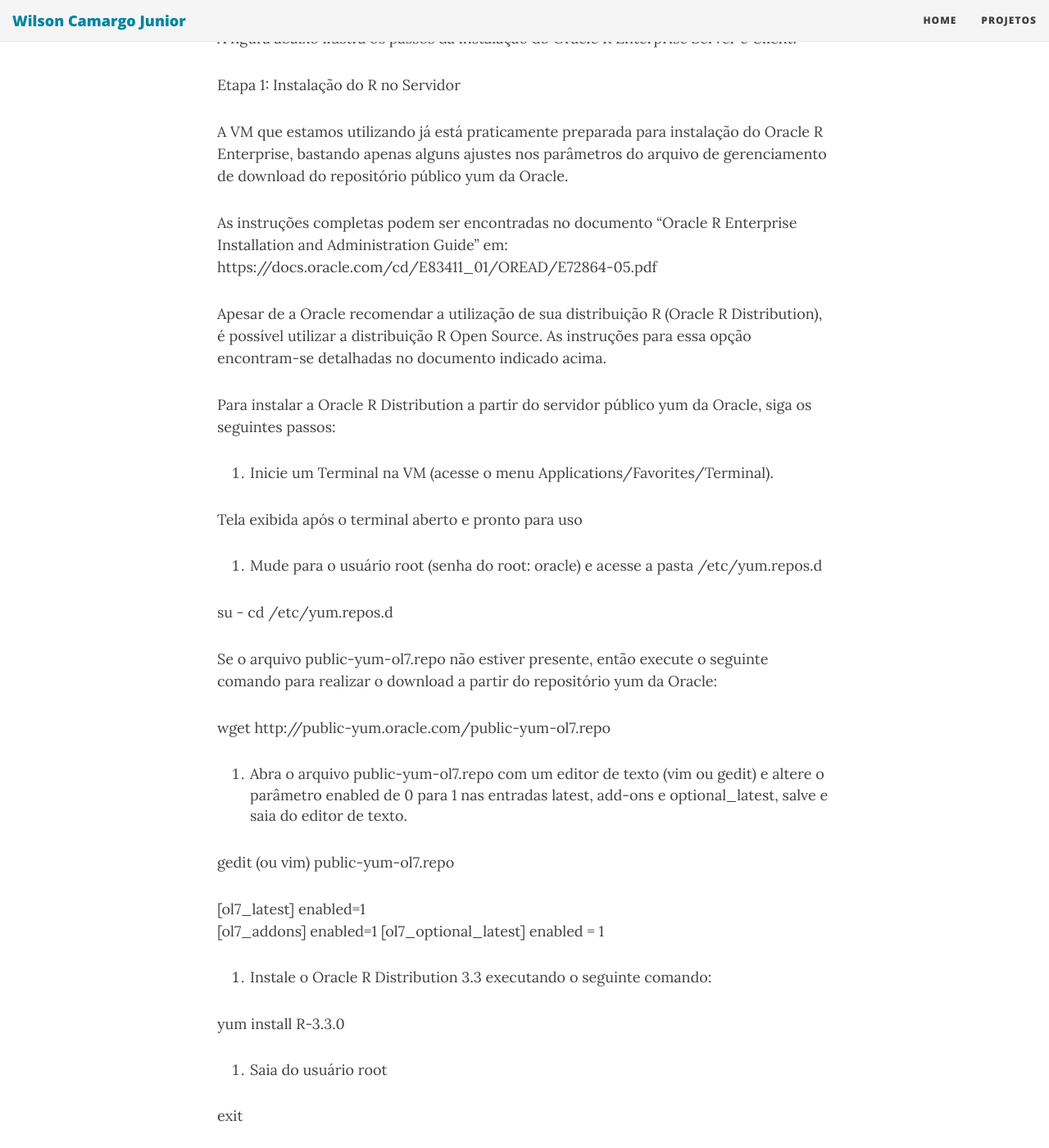
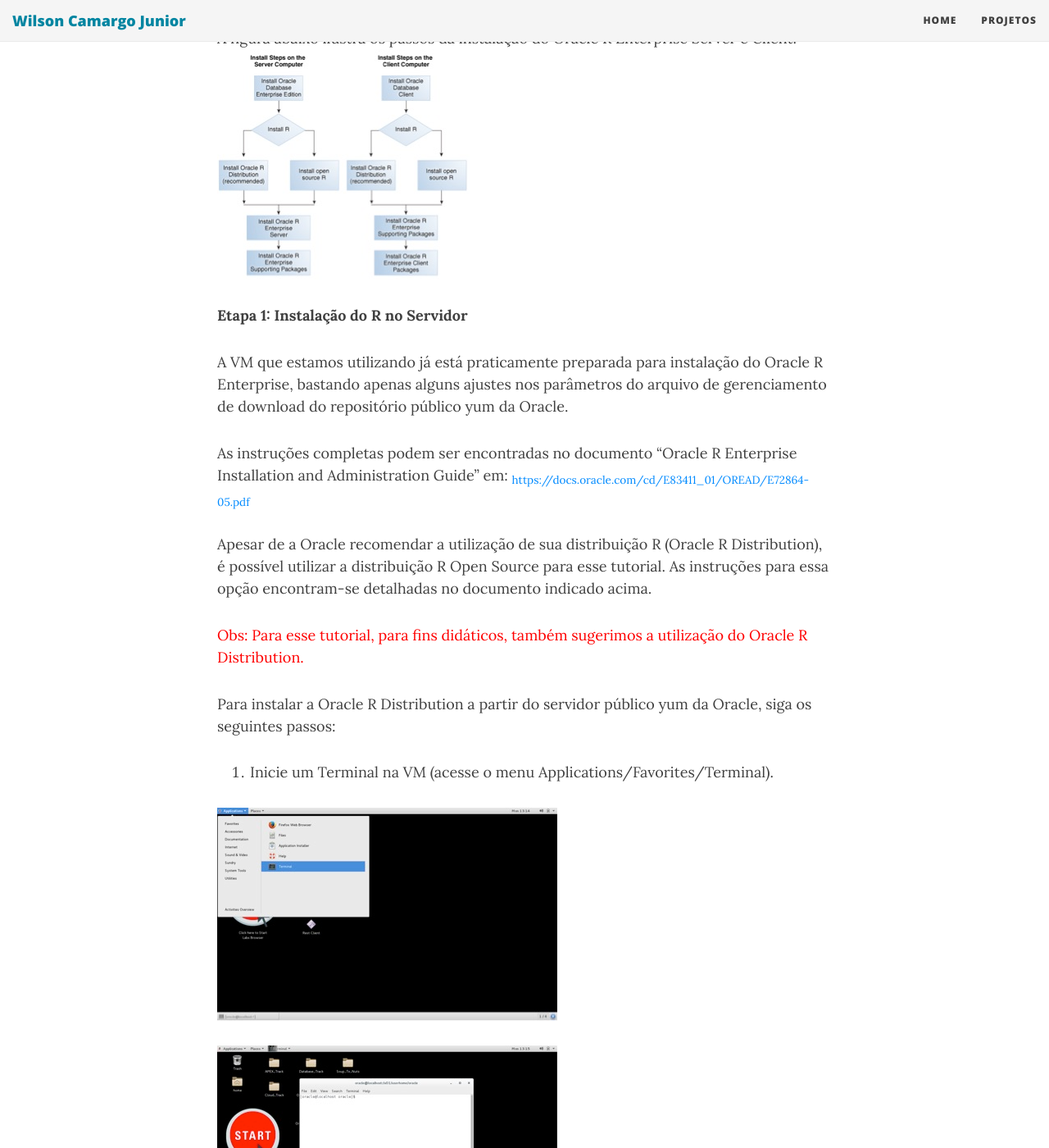
Before and after one commit to wilson-camargo-jr/teste, a Jekyll site: the page built from _posts/2018-06-18-ANN-ORE-P3.md, in a window 1280 px wide and 1400 px high, scrolled down 913 px. Shown: the whole window at 82% size. Built offline with Jekyll 4.4.1, drawn with Linux system fonts in a browser that asks for light colours; nearby versions of some CDN libraries; some of the changed text lies outside the part shown.

Commit message:
Update 2018-06-18-ANN-ORE-P3.md

```diff
--- a/_posts/2018-06-18-ANN-ORE-P3.md
+++ b/_posts/2018-06-18-ANN-ORE-P3.md
@@ -13,30 +13,33 @@
 Como dissemos antes, essa VM, além do banco de dados Oracle 12c, trás algumas ferramentas e tutoriais bastante interessantes, mas que não serão utilizados nesse artigo.
 
 A figura abaixo ilustra os passos da instalação do Oracle R Enterprise Server e Client.
+![](https://wilson-camargo-jr.github.io/img/installR.jpg)
 
-Etapa 1:  Instalação do R no Servidor
+**Etapa 1:  Instalação do R no Servidor**
 
 A VM que estamos utilizando já está praticamente preparada para instalação do Oracle R Enterprise, bastando apenas alguns ajustes nos parâmetros do arquivo de gerenciamento de download do repositório público yum da Oracle.
 
 As instruções completas podem ser encontradas no documento “Oracle R Enterprise Installation and Administration Guide” em:
-https://docs.oracle.com/cd/E83411_01/OREAD/E72864-05.pdf
+<sub><a href="https://docs.oracle.com/cd/E83411_01/OREAD/E72864-05.pdf" target="_blank">https://docs.oracle.com/cd/E83411_01/OREAD/E72864-05.pdf</a></sub>
 
-Apesar de a  Oracle recomendar a utilização de sua distribuição R  (Oracle R Distribution), é possível utilizar a distribuição R Open Source. As instruções para essa opção encontram-se detalhadas no documento indicado acima.
+Apesar de a Oracle recomendar a utilização de sua distribuição R (Oracle R Distribution), é possível utilizar a distribuição R Open Source para esse tutorial. As instruções para essa opção encontram-se detalhadas no documento indicado acima.
+
+<span style="color:red">Obs: Para esse tutorial, para fins didáticos, também sugerimos a utilização do Oracle R Distribution.</span>
 
 Para instalar a Oracle R Distribution a partir do servidor público yum da Oracle, siga os seguintes passos:
 
 1.	Inicie um Terminal na VM (acesse o menu Applications/Favorites/Terminal).
 
+![](https://wilson-camargo-jr.github.io/img/terminal1.jpg)
 
+![](https://wilson-camargo-jr.github.io/img/terminal2.jpg)
 
+Tela exibida após o terminal aberto e pronto para uso.
 
+2.	Mude para o usuário root (senha do root: **oracle**) e acesse a pasta /etc/yum.repos.d
 
-Tela exibida após o terminal aberto e pronto para uso
-
-2.	Mude para o usuário root (senha do root: oracle) e acesse a pasta /etc/yum.repos.d
-
-su -
-cd /etc/yum.repos.d
+> su -
+  cd /etc/yum.repos.d
 
 Se o arquivo public-yum-ol7.repo não estiver presente, então execute o seguinte comando para realizar o download a partir do repositório yum da Oracle:
 
```
